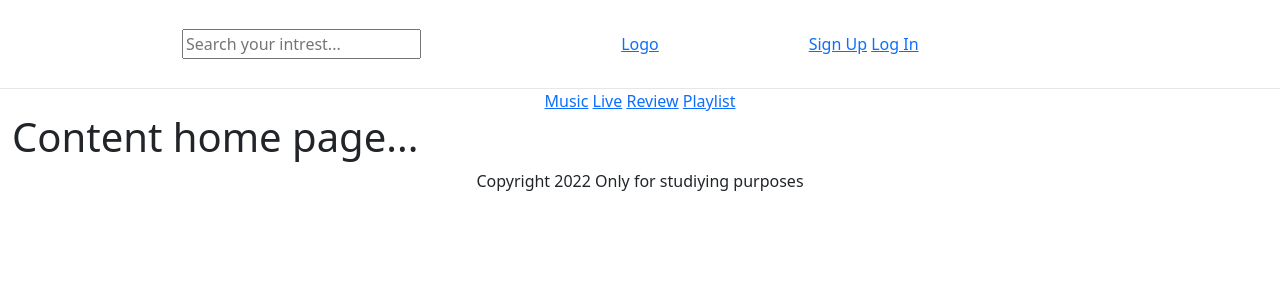
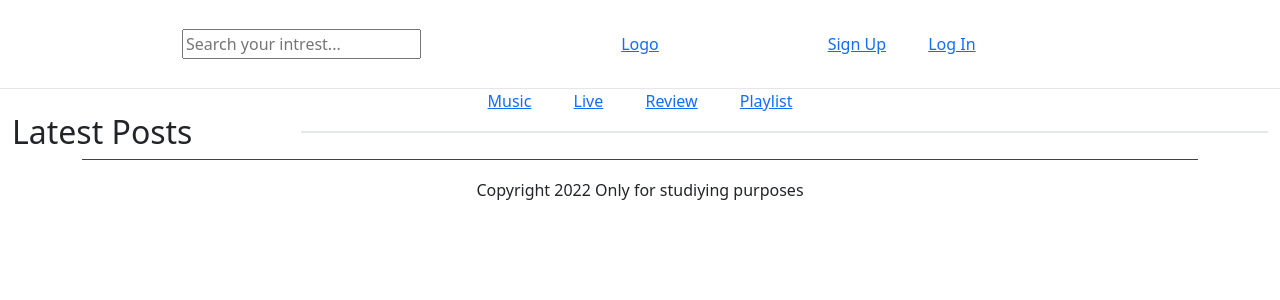
Before and after one commit to KevinDGnanih/p4-the-note, a Django app: page / in a window 1280 px wide. Shown: the top 300 px of the page. Run offline with Django 3.2, Linux system fonts and the light colour scheme; data that the repository does not hold is empty; some libraries are stand-ins or nearby versions.

Commit message:
Wokring on the layout of the latest post area

```diff
--- a/static/css/style.css
+++ b/static/css/style.css
@@ -5,6 +5,10 @@ li {
 ul {
     margin: 0px;
     padding: 0px;
+}
+
+a {
+    padding: 10px 19px;
 }
 
 /* Navigation bar */
@@ -53,3 +57,28 @@ ul {
     position: relative;
     z-index: 1;
 }
+
+
+/* Latest Posts area */
+
+.section-tittle {
+    position: relative;
+}
+
+.section-tittle::before {
+    position: absolute;
+    content: "";
+    height: 1px;
+    width: 77%;
+    background: #C7D2D8;
+    right: 0;
+    top: 50%;
+    transform: translateY(-50%);
+}
+
+/* Footer */
+
+.footer-bottom-area .footer-border {
+    border-top: 1px solid #424242;
+    padding: 18px 0px 4px;
+}
--- a/templates/index.html
+++ b/templates/index.html
@@ -2,13 +2,18 @@
 
 {% block content %}
 
+<!-- Latest Post Area -->
+<div class="latest-posts pt-80 pb-80">
     <div class="container-fluid">
         <div class="row">
-
             <div class="col-12">
+                <div class="section-tittle mb-35">
+                    <h2>Latest Posts</h2>
+                </div>
+            </div>
+        </div>
+        {% for post in post_list %}
         <div class="row">
-                <h1>Content home page...</h1>
-                {% for post in post_list %}
             <div class="col-md-4">
                 <div class="card mb-4">
                     <div class="card-body">
@@ -34,6 +39,7 @@
                     </div>
                 </div>
             </div>
+        </div>
         {% if forloop.counter|divisibleby:3 %}
     </div>
     <div class="row">
@@ -43,4 +49,6 @@
 </div>
 </div>
 </div>
+</div>
+<!-- Latest Posts Area End -->
 {% endblock %}
```
Lines whose indentation alone changed are shown as unchanged.
